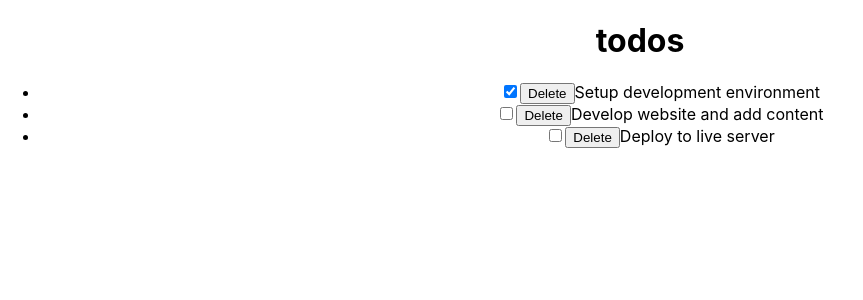
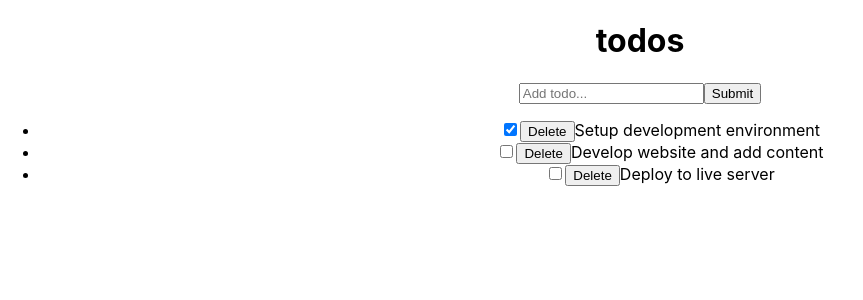
Before and after one commit to Rocio01/react-todo-app, a React (Create React App) app: page / in a window 1280 px wide. Shown: the top 300 px of the page, without its empty margins (0-863 px from the left). Built offline with nearby package versions, Linux system fonts and the light colour scheme.

Commit message:
Add input component functionality

```diff
--- a/src/InputTodo.js
+++ b/src/InputTodo.js
@@ -0,0 +1,49 @@
+import React, { PureComponent } from 'react';
+
+/* eslint-disable react/destructuring-assignment */
+/* eslint-disable  react/prop-types */
+class InputTodo extends PureComponent {
+  constructor() {
+    super();
+    this.state = {
+      title: '',
+    };
+
+    this.onChange = this.onChange.bind(this);
+  }
+
+  onChange = (e) => {
+    this.setState({
+      [e.target.name]: e.target.value,
+    });
+  }
+
+  handleSubmit = (e) => {
+    e.preventDefault();
+    this.props.addTodoProps(this.state.title);
+    console.log(this.state.title);
+    this.setState({
+      title: '',
+    });
+  }
+
+  render() {
+    return (
+      <div>
+        <form>
+          <input
+            type="text"
+            placeholder="Add todo..."
+            value={this.state.title}
+            name="title"
+            onChange={this.onChange}
+          />
+          <button type="button" onClick={this.handleSubmit}>Submit</button>
+        </form>
+
+      </div>
+    );
+  }
+}
+
+export default InputTodo;
--- a/src/TodoContainer.js
+++ b/src/TodoContainer.js
@@ -1,7 +1,7 @@
 import { Component } from 'react';
 import Header from './Header';
-// import TodoItem from './TodoItem';
 import TodosList from './TodosList';
+import InputTodo from './InputTodo';
 /* eslint-disable react/prop-types */ // TODO: upgrade to latest eslint tooling
 /* eslint-disable react/destructuring-assignment */
 /* eslint-disable react/no-access-state-in-setstate */
@@ -56,10 +56,24 @@ export default class TodoContainer extends Component {
     });
   };
 
+  addTodoItem = (title) => {
+    const newTodo = {
+      id: 4,
+      title,
+      completed: false,
+    };
+    this.setState({
+      todos: [
+        ...this.state.todos, newTodo,
+      ],
+    });
+  }
+
   render() {
     return (
       <div>
         <Header />
+        <InputTodo addTodoProps={this.addTodoItem} />
         <TodosList
           todos={this.state.todos}
           handleChangeProps={this.handleChange}
```
